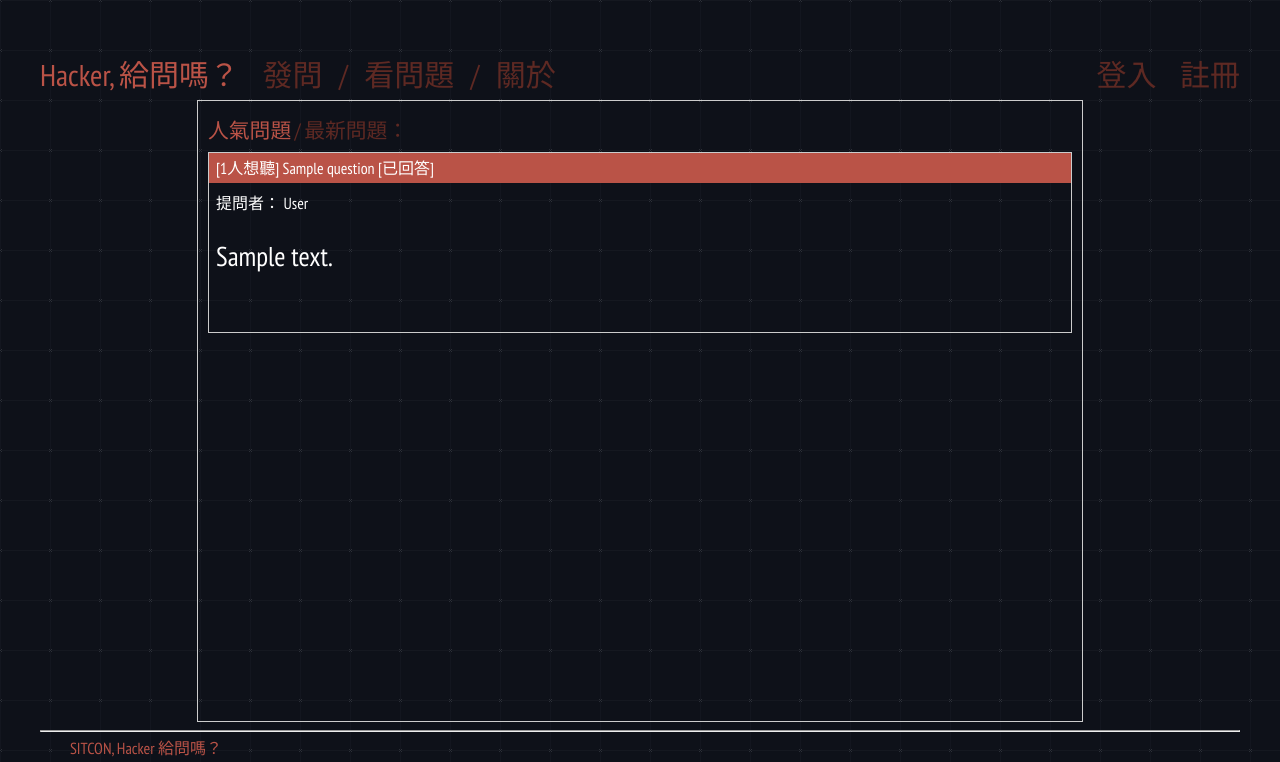
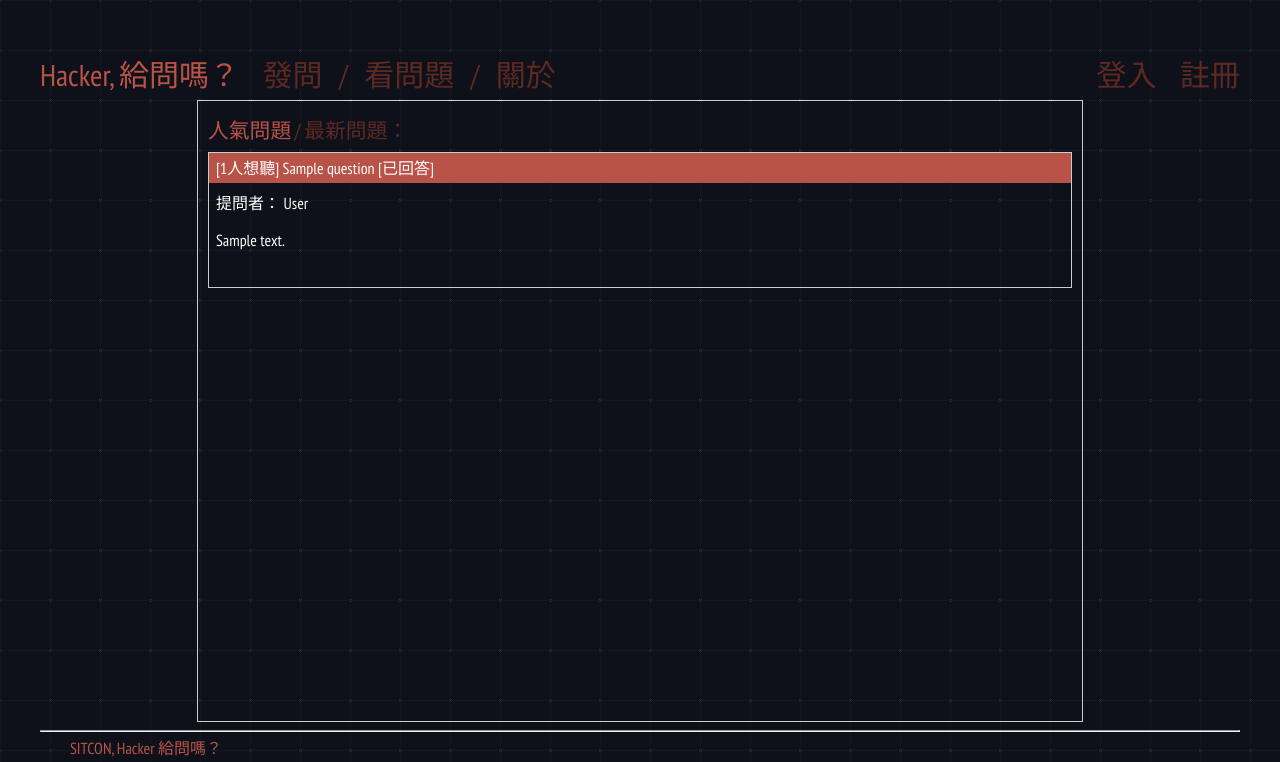
Before and after one commit to Yi-Tseng/SitconAskVote, a Django app: page /question/ in a window 1280 px wide. Shown: the top 762 px of the page. Run offline with Django 3.2, Linux system fonts and the light colour scheme; tables that the repository leaves empty hold one stand-in row (values such as "Sample post"); style sheets or scripts are compiled from the project's sources.

Commit message:
fix question text style

```diff
--- a/Prototype/SitconQueCorner/fire_app_log.txt
+++ b/Prototype/SitconQueCorner/fire_app_log.txt
@@ -247,3 +247,5 @@ Load paths:
 2015-03-01 20:16:28 overwrite stylesheets/style.css
 2015-03-02 16:35:27 overwrite stylesheets/style.css
 2015-03-02 16:35:29 identical stylesheets/style.css
+2015-03-02 16:59:39 overwrite stylesheets/style.css
+2015-03-02 16:59:52 overwrite stylesheets/style.css
--- a/Prototype/SitconQueCorner/sass/_live.scss
+++ b/Prototype/SitconQueCorner/sass/_live.scss
@@ -38,13 +38,8 @@
             padding: 7px;
             min-height: 400px;
 
-            pre {
+            .text {
                 font-size: 2em;
-                white-space:pre-wrap;
-                white-space:-moz-pre-wrap;
-                white-space:-pre-wrap;
-                white-space:-o-pre-wrap;
-                word-wrap:break-word;
             }
 
             p {
--- a/Prototype/SitconQueCorner/sass/_question.scss
+++ b/Prototype/SitconQueCorner/sass/_question.scss
@@ -40,13 +40,8 @@
 //            display: none;
             padding: 7px;
 
-            pre {
+            .text {
                 font-size: 1.7em;
-                white-space:pre-wrap;
-                white-space:-moz-pre-wrap;
-                white-space:-pre-wrap;
-                white-space:-o-pre-wrap;
-                word-wrap:break-word;
             }
 
             p {
--- a/static/stylesheets/style.css
+++ b/static/stylesheets/style.css
@@ -456,40 +456,35 @@ footer {
   padding: 7px;
 }
 /* line 43, ../sass/_question.scss */
-.question-list .item .context pre {
+.question-list .item .context .text {
   font-size: 1.7em;
-  white-space: pre-wrap;
-  white-space: -moz-pre-wrap;
-  white-space: -pre-wrap;
-  white-space: -o-pre-wrap;
-  word-wrap: break-word;
 }
-/* line 52, ../sass/_question.scss */
+/* line 47, ../sass/_question.scss */
 .question-list .item .context p {
   margin: 5px 0;
 }
-/* line 57, ../sass/_question.scss */
+/* line 52, ../sass/_question.scss */
 .question-list .item .close {
   display: none;
 }
 
-/* line 65, ../sass/_question.scss */
+/* line 60, ../sass/_question.scss */
 .question-set {
   margin: 0 auto;
   width: 90%;
 }
 
-/* line 70, ../sass/_question.scss */
+/* line 65, ../sass/_question.scss */
 .order-set {
   padding: 10px 0;
 }
-/* line 71, ../sass/_question.scss */
+/* line 66, ../sass/_question.scss */
 .order-set a, .order-set p {
   font-size: 1.3em;
   display: inline-block;
 }
 
-/* line 80, ../sass/_question.scss */
+/* line 75, ../sass/_question.scss */
 .btn-want-this-question {
   display: block;
   background-color: #000;
@@ -504,39 +499,39 @@ footer {
   -webkit-transition: width .5s;
   transition: width .5s;
 }
-/* line 94, ../sass/_question.scss */
+/* line 89, ../sass/_question.scss */
 .btn-want-this-question:link {
   text-decoration: none;
 }
-/* line 98, ../sass/_question.scss */
+/* line 93, ../sass/_question.scss */
 .btn-want-this-question:hover {
   color: #555;
 }
 
-/* line 106, ../sass/_question.scss */
+/* line 101, ../sass/_question.scss */
 .wanted {
   background-color: #ba5347;
   width: 120px;
   -webkit-transition: width .5s;
   transition: width .5s;
 }
-/* line 110, ../sass/_question.scss */
+/* line 105, ../sass/_question.scss */
 .wanted:link {
   text-decoration: none;
 }
-/* line 114, ../sass/_question.scss */
+/* line 109, ../sass/_question.scss */
 .wanted:hover {
   color: #5E2923;
 }
 
 @media (max-width: 1050px) {
-  /* line 124, ../sass/_question.scss */
+  /* line 119, ../sass/_question.scss */
   .question-list {
     width: 70%;
   }
 }
 @media (max-width: 810px) {
-  /* line 132, ../sass/_question.scss */
+  /* line 127, ../sass/_question.scss */
   .question-list {
     width: 100%;
   }
@@ -706,20 +701,15 @@ footer {
   min-height: 400px;
 }
 /* line 41, ../sass/_live.scss */
-.live-view .item .context pre {
+.live-view .item .context .text {
   font-size: 2em;
-  white-space: pre-wrap;
-  white-space: -moz-pre-wrap;
-  white-space: -pre-wrap;
-  white-space: -o-pre-wrap;
-  word-wrap: break-word;
 }
-/* line 50, ../sass/_live.scss */
+/* line 45, ../sass/_live.scss */
 .live-view .item .context p {
   font-size: 2em;
   margin: 5px 0;
 }
-/* line 56, ../sass/_live.scss */
+/* line 51, ../sass/_live.scss */
 .live-view .item .close {
   display: none;
 }
```
Also changed, not shown: Prototype/SitconQueCorner/stylesheets/style.css (+17 -27 lines).
